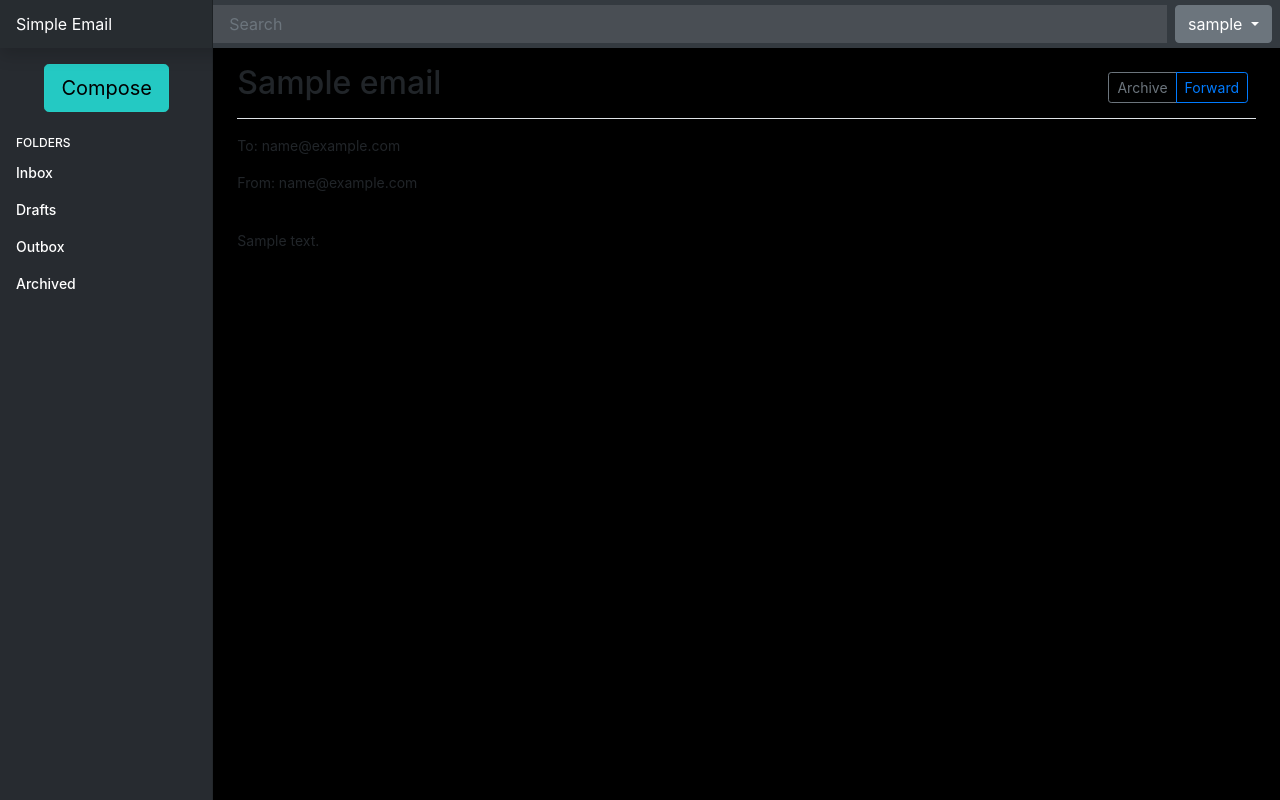
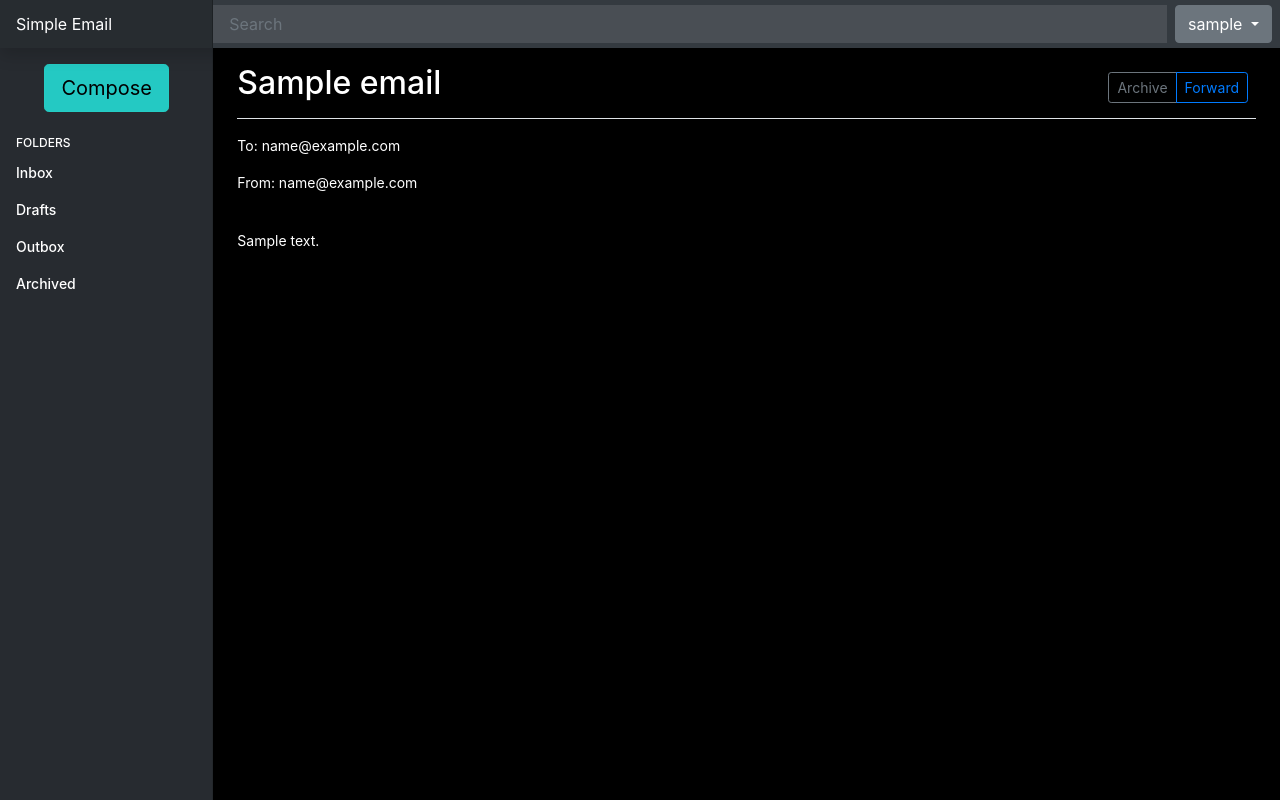
Before and after one commit to Intro-to-SE-Lab-Fall-20/Group-8, a Django app: page /view/00000000-0000-0000-0000-000000000001 in a window 1280 px wide. Run offline with Django 3.2, Linux system fonts and the light colour scheme; a user stored in the database is signed in; tables that the repository leaves empty hold one stand-in row (values such as "Sample post"); some libraries are stand-ins or nearby versions.

Commit message:
Color final (#43)
* color-final

changed the template colors so that it fits the theme of our email client. each webpage has been recolored

* fixed view email

the colors for view email were not added in the first push. This issue has been resolved.

```diff
--- a/code/app/templates/view_email.html
+++ b/code/app/templates/view_email.html
@@ -10,37 +10,10 @@
     Simple Email: Compose
 {% endblock title %}
 
-{% block javascript %}
-    {{ block.super }}
 
-    {# TinyMCE Compose Text Editor #}
-    <script src="https://cdn.tiny.cloud/1/atcv4hj8bhdb3vq7uxn51n7l6fj8qom8div5jxfemgp9h2dm/tinymce/5/tinymce.min.js" referrerpolicy="origin"></script>
-    <script>
-      tinymce.init({
-        selector: '#compose_body',
-          toolbar: 'undo redo | fontselect| bold italic | alignleft aligncenter alignright alignjustify | ' +
-              'bullist numlist outdent indent | link image | print preview media fullpage | '
-      });
-    </script>
-
-    {# Delete Warning Modal #}
-    <script>
-        function display_modal(event) {
-            alertify.confirm(
-                'Confirm Discard',
-                'Are you sure you want to discard this message?',
-                function () {
-                    window.location.replace('/')
-                },
-                function () {}
-            )
-        }
-    </script>
-
-{% endblock javascript %}
 
 {% block header %}
-    <h1 class="h2">{{ email.subject }}</h1>
+    <h1 class="h2 text-color">{{ email.subject }}</h1>
     <div class="btn-toolbar mb-2 mb-md-0">
         <div class="btn-group mr-2">
             <button type="button" class="btn btn-sm btn-outline-secondary">Archive</button>
@@ -50,7 +23,7 @@
 {% endblock header %}
 
 {% block view %}
-    <div>
+    <div class="text-color">
         <p>To: {{ to }}</p>
         <p>From: {{ from }}</p>
         <br/>
```
